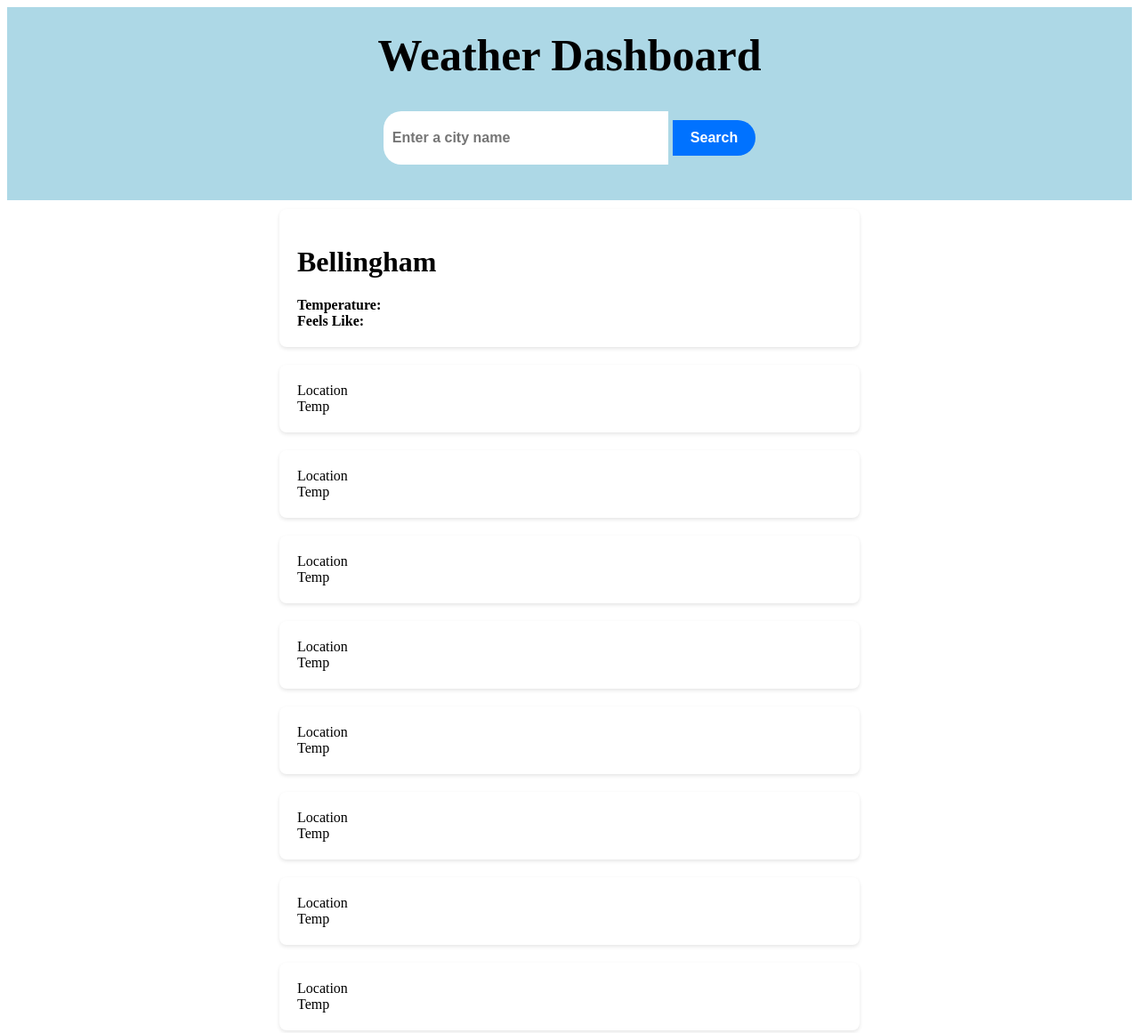
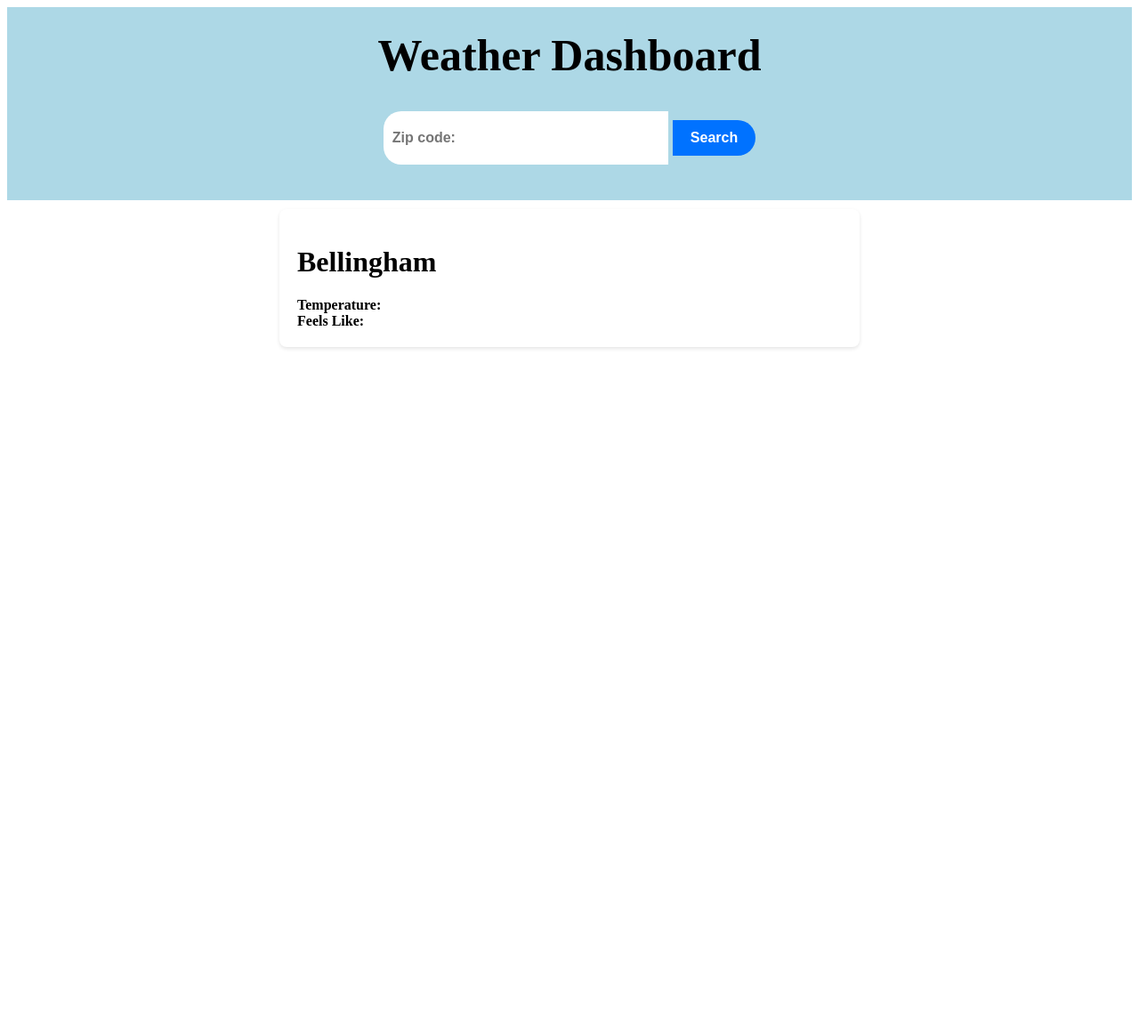
Before and after one commit to ParticularSpace/A6-Weather-Dashboard, a plain HTML site: page index.html in a window 1280 px wide. Shown: the whole page at 89% size. After the commit the page ends 800 px from the top, so only its background shows below. Drawn offline with nearby package versions, Linux system fonts and the light colour scheme.

Commit message:
has current search by zipcode pull up weather location and feels like

```diff
--- a/assets/css/style.css
+++ b/assets/css/style.css
@@ -4,6 +4,10 @@
     align-items: center;
     padding: 20px;
     background-color: lightblue;
+  }
+
+  .hidden{
+    display: none;
   }
 
   header h1 {
@@ -59,6 +63,12 @@
     width: calc((100% / 2) - 20px);
   }
 
+  .mapLocation {
+    display: flex;
+    justify-content: center;
+    align-items: center;
+  }
+
   @media (max-width: 600px) {
     .search {
       flex-direction: column;
--- a/assets/js/script.js
+++ b/assets/js/script.js
@@ -4,6 +4,7 @@ $(document).ready(function () {
     const $weatherTempBellingham = $('.weatherTempBellingham');
     const $weatherCityBellingham = $('.weatherCityBellingham');
     const $feelsLikeBellingham = $('.feelsLikeBellingham');
+    const $mapLocation = $('.mapLocation');
 
 
     $searchBtn.on('click', function (event) {
@@ -12,6 +13,12 @@ $(document).ready(function () {
 
         const cityZip = $("#search-input").val();
 
+        if (cityZip.length !== 5) {
+            //empty input field
+            $("#search-input").val('');
+            window.alert("Please enter a valid zip code");
+
+        } else {
 
             $.ajax({
 
@@ -20,7 +27,7 @@ $(document).ready(function () {
                 dataType: 'json',
                 success: function (data) {
                     //save data to local storage
-                localStorage.setItem('weatherData', JSON.stringify(data));
+                    localStorage.setItem('weatherData', JSON.stringify(data.name));
                     console.log(data);
                     //display data
                     $weatherCityBellingham.html(data.name + ', ' + data.sys.country);
@@ -32,6 +39,6 @@ $(document).ready(function () {
                 }
 
             });
-
+        }
     });
 });
--- a/index.html
+++ b/index.html
@@ -13,7 +13,7 @@
         <header>
             <h1>Weather Dashboard</h1>
             <form class="search">
-              <input type="text" id="search-input" placeholder="Enter a city name" />
+              <input type="text" id="search-input" placeholder="Zip code:" />
               <button type="submit" id="search-button">Search</button>
             </form>
         </header>
@@ -35,35 +35,9 @@
             </div>
           <div class="weatherIconBellingham"></div>
         </div>
-        <div class="weather-card">
-          <div class="weather-city">Location</div>
-          <div class="weather-temp">Temp</div>
-        </div>
-        <div class="weather-card">
-          <div class="weather-city">Location</div>
-          <div class="weather-temp">Temp</div>
-        </div>
-        <div class="weather-card">
-          <div class="weather-city">Location</div>
-          <div class="weather-temp">Temp</div>
-        </div>
-        <div class="weather-card">
-          <div class="weather-city">Location</div>
-          <div class="weather-temp">Temp</div>
-        </div>
-        <div class="weather-card">
-          <div class="weather-city">Location</div>
-          <div class="weather-temp">Temp</div>
-        </div>
-        <div class="weather-card">
-          <div class="weather-city">Location</div>
-          <div class="weather-temp">Temp</div>
-        </div>
-        <div class="weather-card">
-          <div class="weather-city">Location</div>
-          <div class="weather-temp">Temp</div>
-        </div>
-        <div class="weather-card">
+        <div class="mapLocation"></div>
+
+        <div class="weather-card hidden ">
           <div class="weather-city">Location</div>
           <div class="weather-temp">Temp</div>
         </div>
```
Lines whose indentation alone changed are shown as unchanged.
